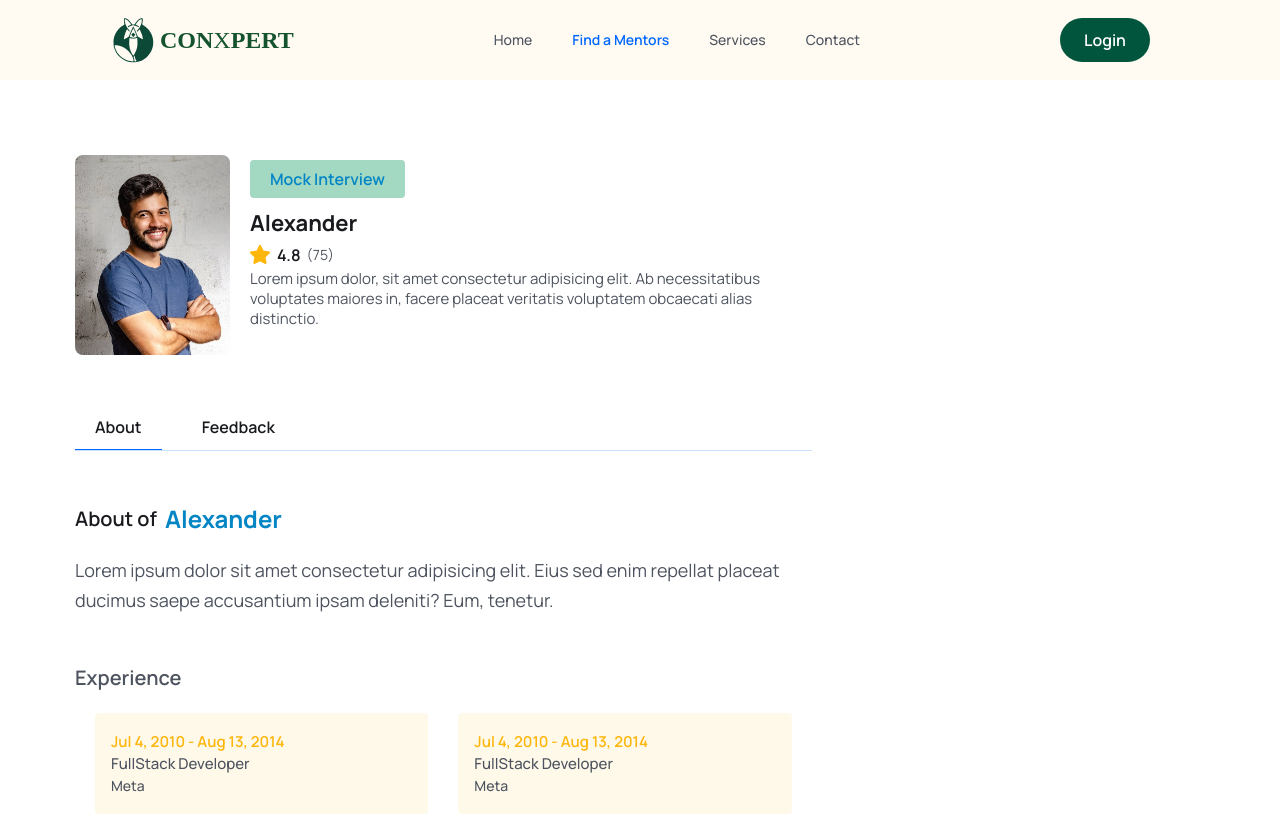
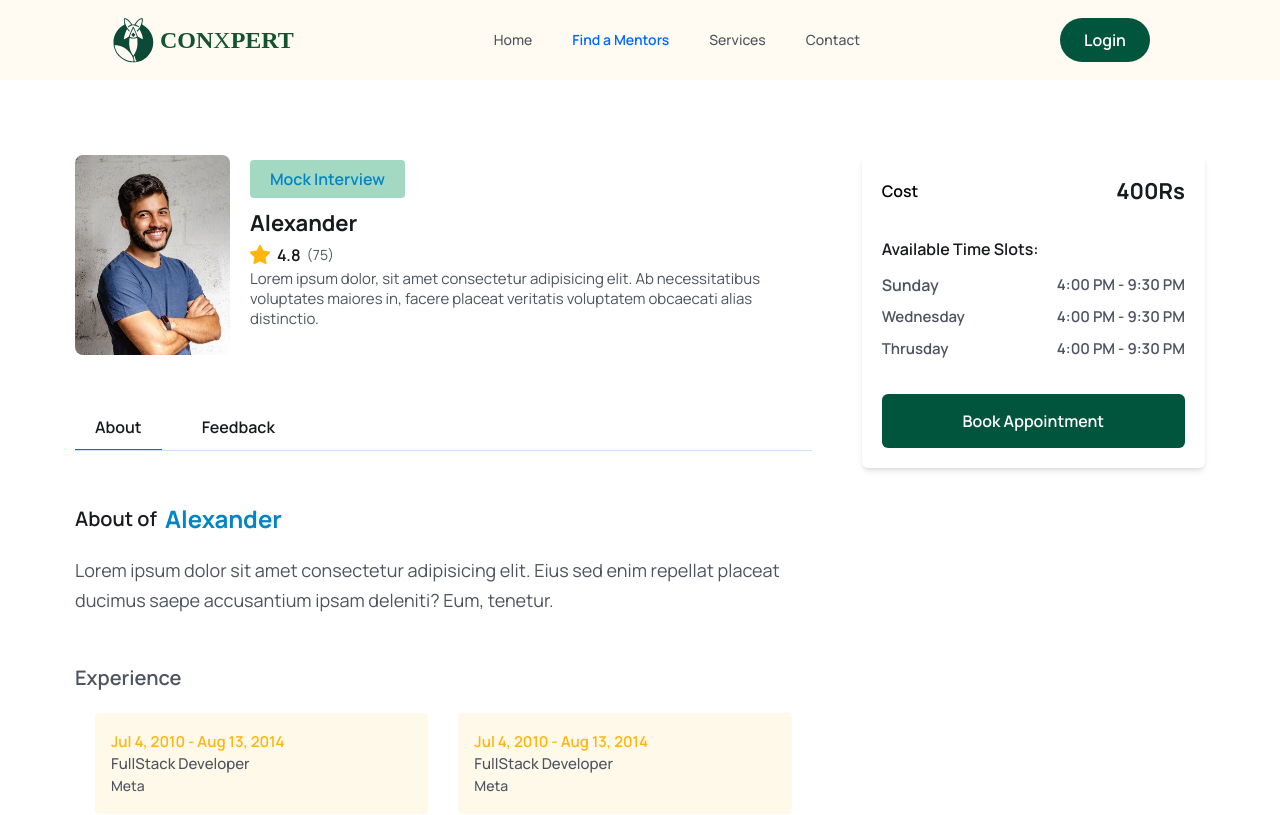
Before and after one commit to kalviumcommunity/S52_SriKishore_Capstone_Conxpert, a React (Vite) app in the folder Client/: page /mentors/1 in a window 1280 px wide. Shown: the top 815 px of the page. Built offline with nearby package versions, Linux system fonts and the light colour scheme; a web font is replaced by a local one.

Commit message:
created a side panel for experts

```diff
--- a/Client/src/pages/Experts/FeedbackForm.jsx
+++ b/Client/src/pages/Experts/FeedbackForm.jsx
@@ -11,6 +11,9 @@
         e.preventDefault();
     }
 
+    console.log(rating);
+    console.log(hover);
+
     return (
         <form action=''>
             <div>
@@ -19,11 +22,11 @@
                 </h3>
 
                 <div>
-                    {[...Array(5).keys()].map((_, index) => {
+                    {[...Array(5).keys()].map((_,index) => {
                         index += 1;
 
                         return (
-                            <button key={index} type='button' className={`${index <= ((rating && hover) || hover) ? "text-yellowColor" : "text-gray-400"} bg-transparent border-none outline-none text-[22px] cursor-pointer`} onClick={() => setRating(index)} onMouseEnter={() => setHover(index)} onMouseLeave={() => { setHover(rating) }} onDoubleClick={() => { setHover(0); setRating(0) }}>
+                            <button key={index} type='button' className={`${index <= ((rating && hover) || hover) ? "text-yellowColor" : "text-gray-400"} bg-transparent border-none outline-none text-[22px] cursor-pointer`} onClick={() => {setRating(index)}} onMouseEnter={() => setHover(index)} onMouseLeave={() => {setHover(rating)}} onDoubleClick={() => {setHover(0); setRating(0)}}>
                                 <span>
                                     <AiFillStar />
                                 </span>
--- a/Client/src/pages/Experts/MentorDetails.jsx
+++ b/Client/src/pages/Experts/MentorDetails.jsx
@@ -3,6 +3,7 @@
 import starIcon from '../../../public/assets/Star.png'
 import MentorsAbout from "./MentorsAbout";
 import Feedback from "./Feedback";
+import SidePanel from "./SidePanel";
 
 
 const MentorDetails = () => {
@@ -51,8 +52,13 @@
               {tab==="about" && <MentorsAbout/>}
               {tab==="feedback" && <Feedback/>}
             </div>
+          </div>
 
+          <div>
+            <SidePanel/>
           </div>
+
+
         </div>
       </div>
     </section>
--- /dev/null
+++ b/Client/src/pages/Experts/SidePanel.jsx
@@ -0,0 +1,52 @@
+import React from 'react'
+
+const SidePanel = () => {
+  return (
+    <div className='p-3 lg:p-5 rounded-md shadow-md'>
+      <div className='flex items-center justify-between'>
+        <p className='mt-0 font-semibold'>Cost</p>
+        <span className='text-[16px] leading-7 lg:text-[22px] lg:leading-8 text-headingColor font-bold'>400Rs</span>
+      </div>
+
+
+        <div className='mt-[30px]'>
+            <p className='mt-0 font-semibold text-headingColor'>
+                Available Time Slots:
+            </p>
+
+            <ul className='mt-3'>
+                <li className='flex items-center justify-between mb-2'>
+                    <p className='text0[15px] leading-6  text-textColor font-semibold'>
+                        Sunday
+                    </p>
+                    <p className='text-[15px] leading-6 text-textColor font-semibold'>
+                        4:00 PM - 9:30 PM
+                    </p>
+                </li>
+                <li className='flex items-center justify-between mb-2'>
+                    <p className='text-[15px] leading-6 text-textColor font-semibold'>
+                        Wednesday
+                    </p>
+                    <p className='text-[15px] leading-6 text-textColor font-semibold'>
+                        4:00 PM - 9:30 PM
+                    </p>
+                </li>
+                <li className='flex items-center justify-between mb-2'>
+                    <p className='text-[15px] leading-6 text-textColor font-semibold'>
+                        Thrusday
+                    </p>
+                    <p className='text-[15px] leading-6 text-textColor font-semibold'>
+                        4:00 PM - 9:30 PM
+                    </p>
+                </li>
+            </ul>
+
+        </div>
+
+        <button className='btn w-full rounded-md'>Book Appointment</button>
+
+    </div>
+  )
+}
+
+export default SidePanel;
```
